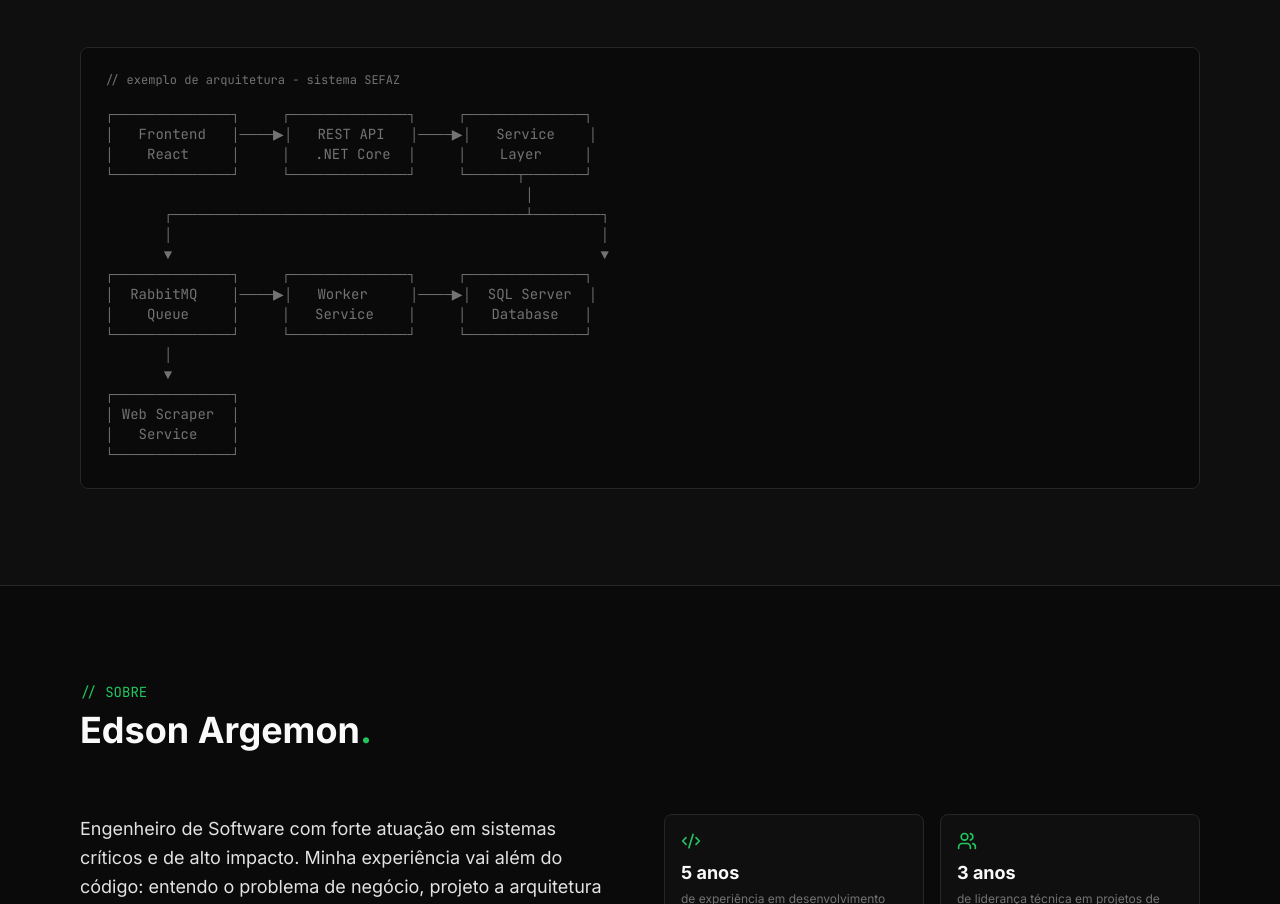
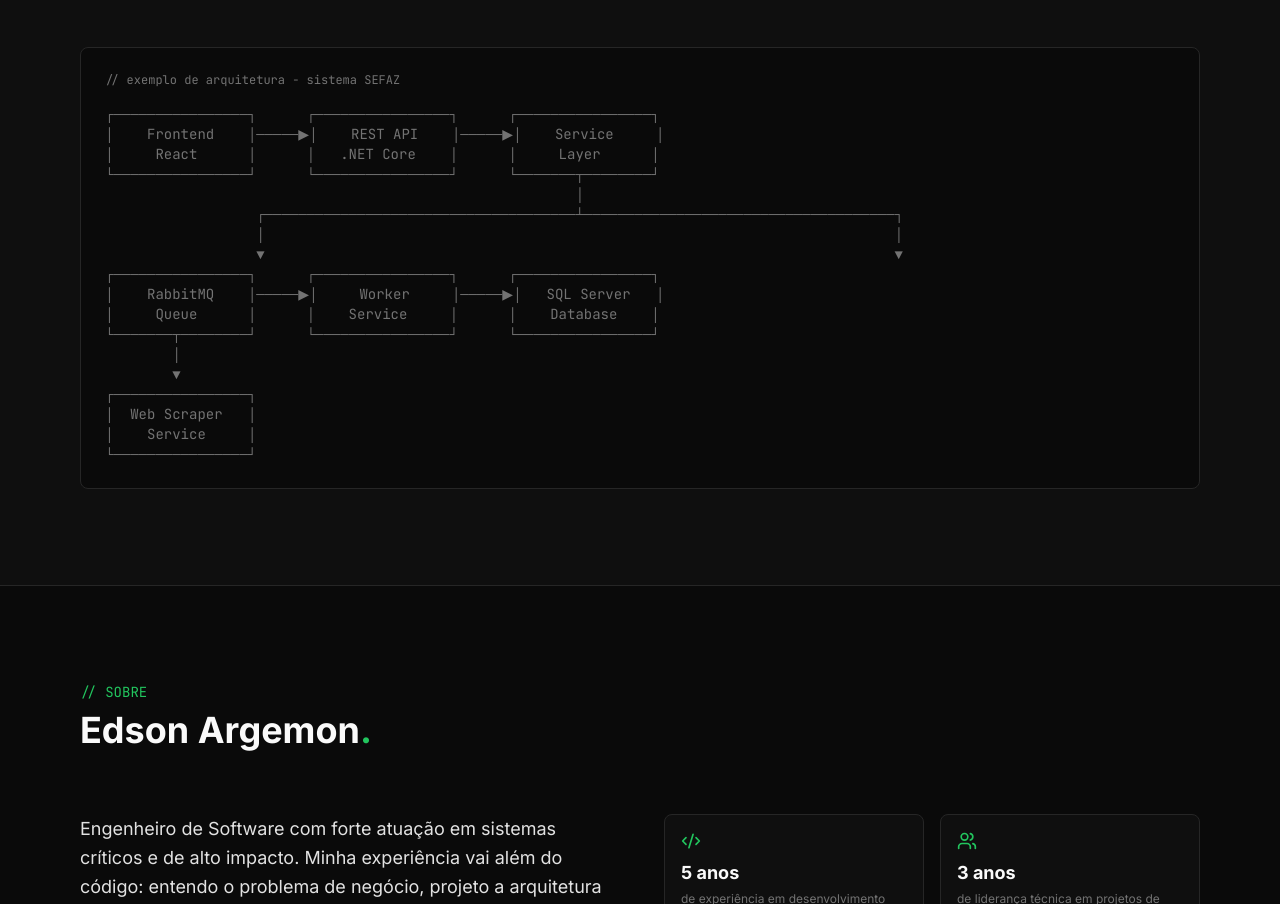
Before and after one commit to argemon/landingpage_argemon, a Next.js app: page / in a window 1280 px wide. Shown: the part 4445-5349 px from the top of the page. Built offline with nearby package versions, Linux system fonts and the light colour scheme.

Commit message:
fix: adjust ASCII architecture diagram alignment in Stack component
Increase box width, fix arrows, center text, and correct vertical lines.

Co-authored-by: Argemon <67880358+argemon@users.noreply.github.com>

```diff
--- a/components/stack.tsx
+++ b/components/stack.tsx
@@ -120,24 +120,24 @@ export function Stack() {
           </p>
           <div className="overflow-x-auto">
             <pre className="text-xs md:text-sm font-mono text-muted-foreground">
-{`┌──────────────┐     ┌──────────────┐     ┌──────────────┐
-│   Frontend   │────▶│   REST API   │────▶│   Service    │
-│    React     │     │   .NET Core  │     │    Layer     │
-└──────────────┘     └──────────────┘     └──────┬───────┘
-                                                  │
-       ┌──────────────────────────────────────────┴────────┐
-       │                                                   │
-       ▼                                                   ▼
-┌──────────────┐     ┌──────────────┐     ┌──────────────┐
-│  RabbitMQ    │────▶│   Worker     │────▶│  SQL Server  │
-│    Queue     │     │   Service    │     │   Database   │
-└──────────────┘     └──────────────┘     └──────────────┘
-       │
-       ▼
-┌──────────────┐
-│ Web Scraper  │
-│   Service    │
-└──────────────┘`}
+{`┌────────────────┐      ┌────────────────┐      ┌────────────────┐
+│    Frontend    │─────▶│    REST API    │─────▶│    Service     │
+│     React      │      │   .NET Core    │      │     Layer      │
+└────────────────┘      └────────────────┘      └───────┬────────┘
+                                                        │
+                  ┌─────────────────────────────────────┴─────────────────────────────────────┐
+                  │                                                                           │
+                  ▼                                                                           ▼
+┌────────────────┐      ┌────────────────┐      ┌────────────────┐
+│    RabbitMQ    │─────▶│     Worker     │─────▶│   SQL Server   │
+│     Queue      │      │    Service     │      │    Database    │
+└───────┬────────┘      └────────────────┘      └────────────────┘
+        │
+        ▼
+┌────────────────┐
+│  Web Scraper   │
+│    Service     │
+└────────────────┘`}
             </pre>
           </div>
         </div>
```
